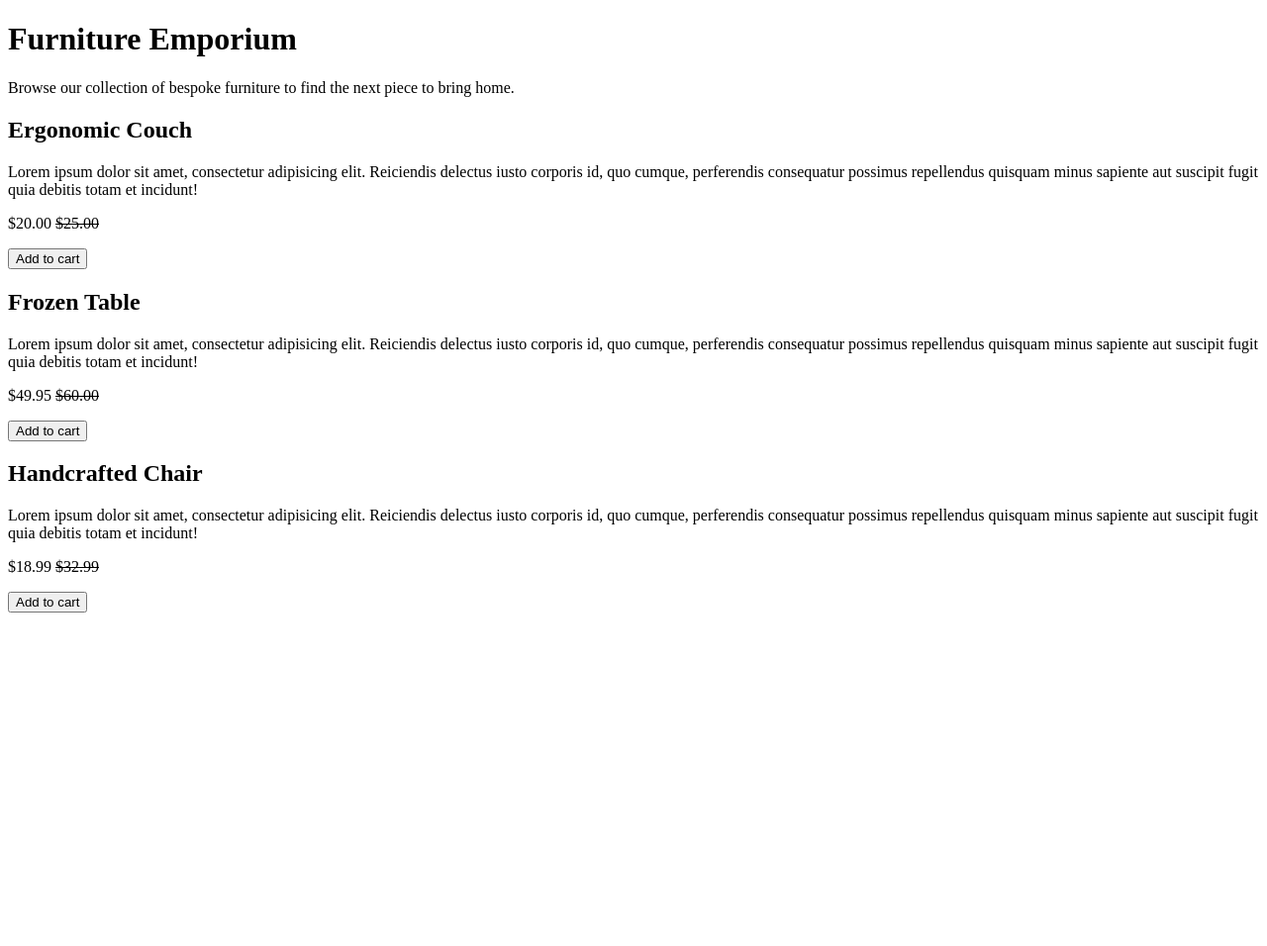
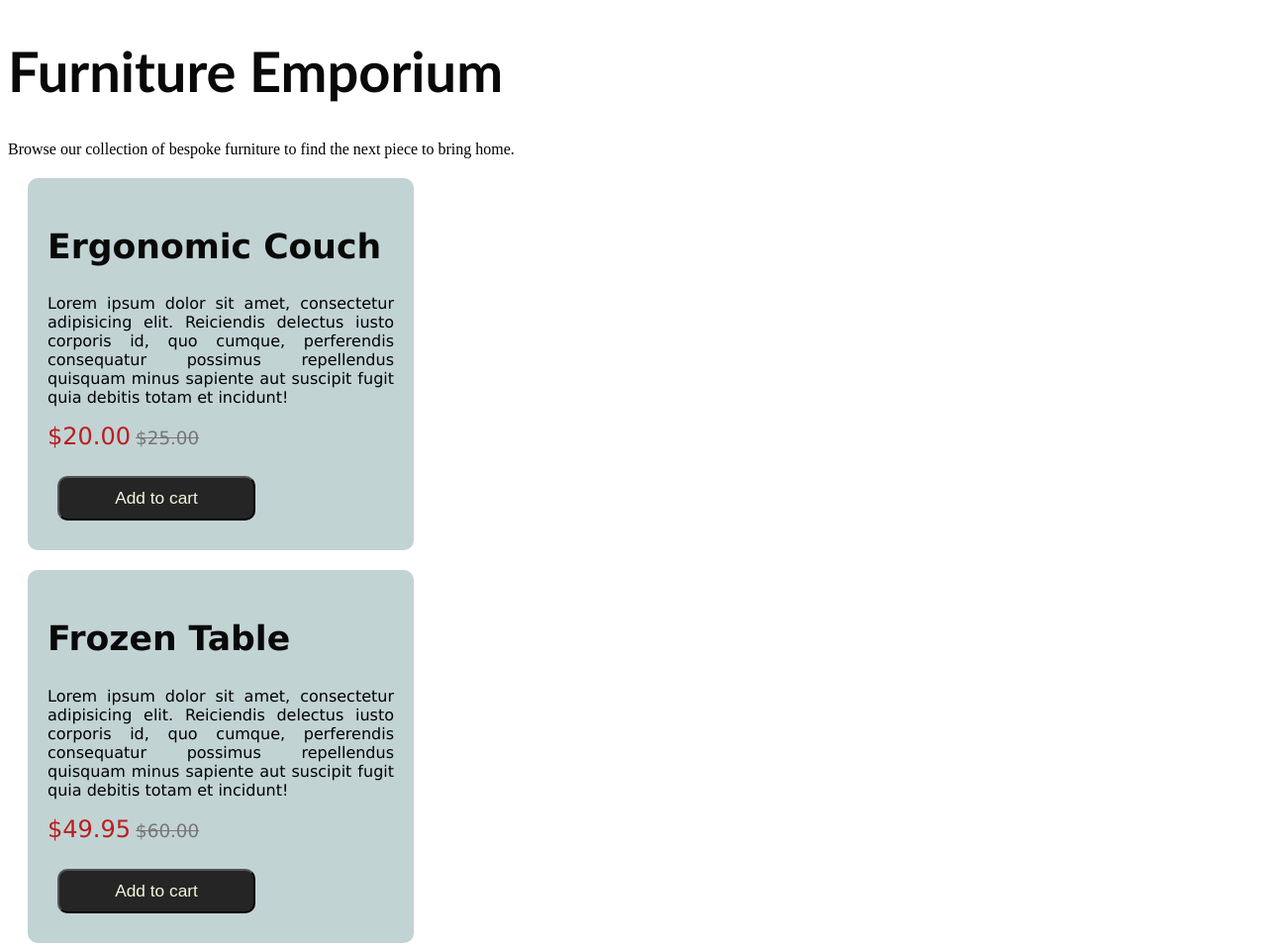
Before and after one commit to lkloh31/furnitureEmporium, a plain HTML site: page index.html in a window 1280 px wide. Shown: the top 956 px of the page at 99% size. Before the commit the page ends 800 px from the top, so only its background shows below. Drawn offline with Linux system fonts and the light colour scheme.

Commit message:
inital commit

```diff
--- a/index.css
+++ b/index.css
@@ -0,0 +1,43 @@
+h1 {
+  color: rgb(9, 9, 9);
+  font-family: "Gill Sans", "Gill Sans MT", Calibri, "Trebuchet MS", sans-serif;
+  font-size: 7ch;
+}
+
+h2 {
+  color: rgb(9, 9, 9);
+  font-size: 3.4ch;
+}
+
+.style1 {
+  font-family: "Lucida Sans", "Lucida Sans Regular", "Lucida Grande",
+    "Lucida Sans Unicode", Geneva, Verdana, sans-serif;
+  text-align: justify;
+  text-align-last: left;
+  background-color: rgb(194, 211, 212);
+  width: 350px;
+  border-radius: 10px;
+  padding: 20px;
+  margin: 20px;
+}
+
+.newPrice {
+  color: rgb(185, 30, 30);
+  font-size: x-large;
+}
+
+.oldPrice {
+  color: rgb(121, 117, 117);
+  font-size: 1.8ch;
+}
+
+.addToCart {
+  color: beige;
+  text-align-last: center;
+  font-size: 1.7ch;
+  width: 200px;
+  background-color: rgb(37, 37, 37);
+  border-radius: 10px;
+  padding: 10px;
+  margin: 10px;
+}
--- a/index.html
+++ b/index.html
@@ -2,6 +2,7 @@
 <html lang="en">
   <head>
     <title>Furniture Emporium</title>
+    <link rel="stylesheet" href="index.css" />
   </head>
   <body>
     <main>
@@ -12,7 +13,8 @@
           bring home.
         </p>
       </header>
-      <article>
+
+      <article class="style1">
         <h2>Ergonomic Couch</h2>
         <p>
           Lorem ipsum dolor sit amet, consectetur adipisicing elit. Reiciendis
@@ -20,10 +22,13 @@
           possimus repellendus quisquam minus sapiente aut suscipit fugit quia
           debitis totam et incidunt!
         </p>
-        <p>$20.00 <s>$25.00</s></p>
-        <button>Add to cart</button>
+        <p>
+          <span class="newPrice">$20.00</span> <s class="oldPrice">$25.00</s>
+        </p>
+        <button class="addToCart">Add to cart</button>
       </article>
-      <article>
+
+      <article class="style1">
         <h2>Frozen Table</h2>
         <p>
           Lorem ipsum dolor sit amet, consectetur adipisicing elit. Reiciendis
@@ -31,10 +36,13 @@
           possimus repellendus quisquam minus sapiente aut suscipit fugit quia
           debitis totam et incidunt!
         </p>
-        <p>$49.95 <s>$60.00</s></p>
-        <button>Add to cart</button>
+        <p>
+          <span class="newPrice">$49.95</span> <s class="oldPrice">$60.00</s>
+        </p>
+        <button class="addToCart">Add to cart</button>
       </article>
-      <article>
+
+      <article class="style1">
         <h2>Handcrafted Chair</h2>
         <p>
           Lorem ipsum dolor sit amet, consectetur adipisicing elit. Reiciendis
@@ -42,8 +50,10 @@
           possimus repellendus quisquam minus sapiente aut suscipit fugit quia
           debitis totam et incidunt!
         </p>
-        <p>$18.99 <s>$32.99</s></p>
-        <button>Add to cart</button>
+        <p>
+          <span class="newPrice">$18.99</span> <s class="oldPrice">$32.99</s>
+        </p>
+        <button class="addToCart">Add to cart</button>
       </article>
     </main>
   </body>
```
